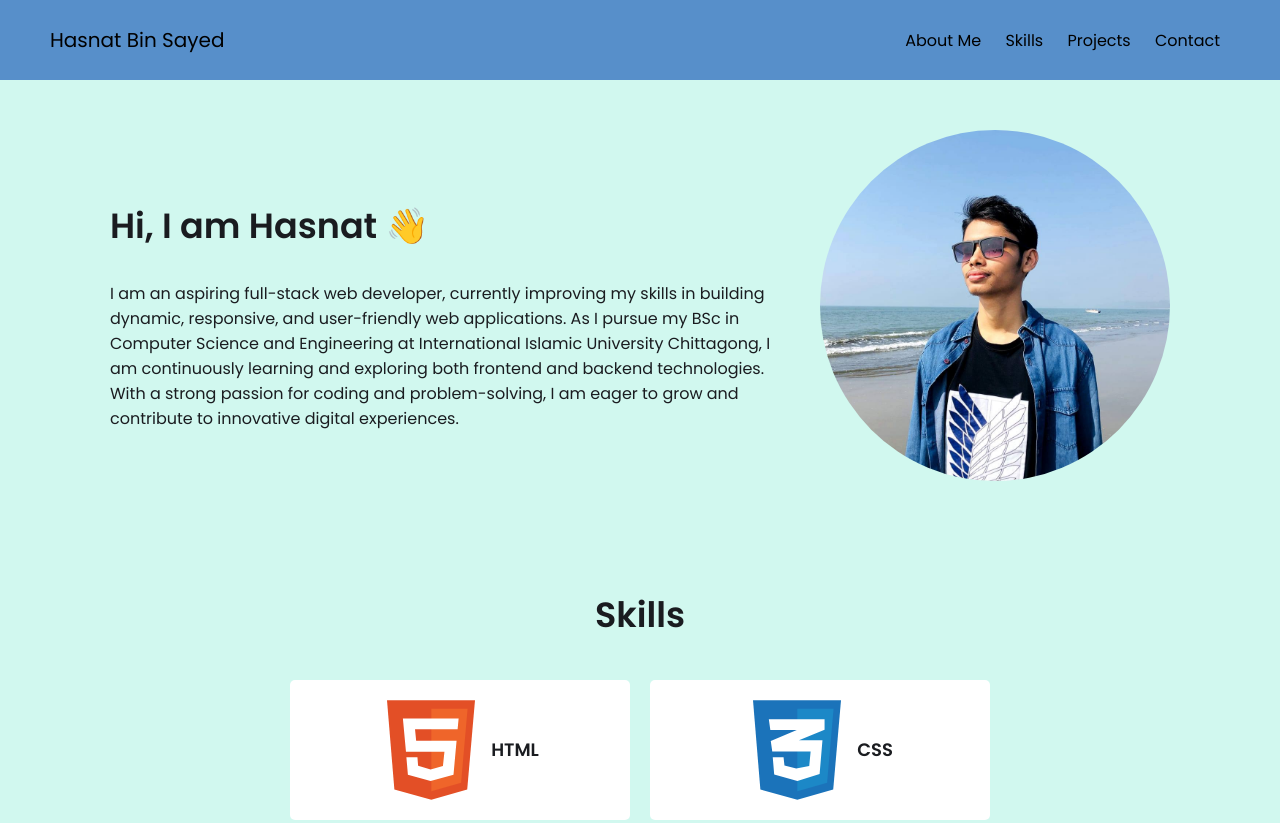
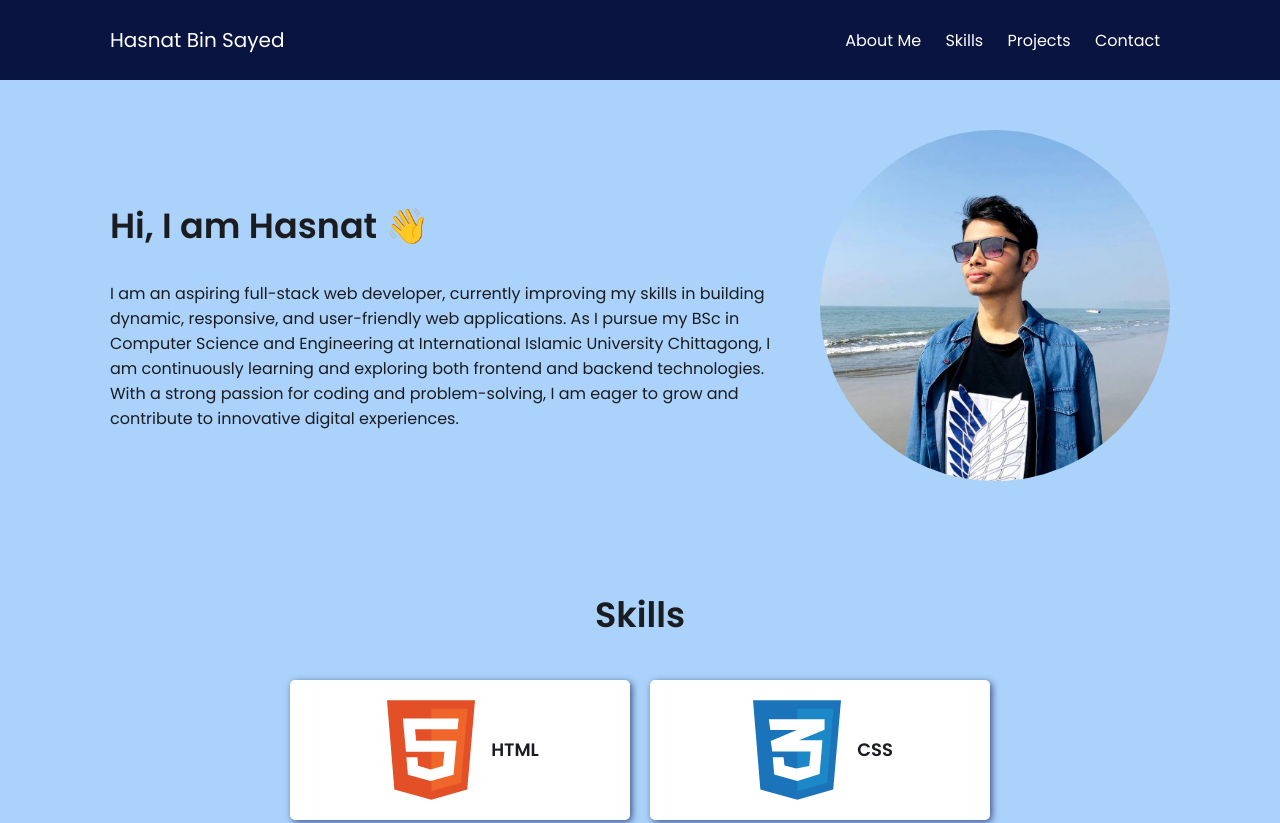
Before and after one commit to Hasnat-Sayed/portfolio, a plain HTML site: page index.html in a window 1280 px wide. Shown: the top 823 px of the page. Drawn offline with Linux system fonts and the light colour scheme.

Commit message:
some styling changes

```diff
--- a/styles.css
+++ b/styles.css
@@ -3,31 +3,31 @@ body {
     box-sizing: border-box;
     margin: 0;
     padding: 0;
-    background-color: #D1F8EF;
+    background-color: #ABD2FA;
     color: #1a1c20;
 }
 
 /*navbar*/
 
 nav{
-    background-color: #578FCA;
+    background-color: #091540;
     display: flex;
     justify-content: space-between;
     align-items: center;
-    padding: 0 50px;
+    padding: 0 110px;
     height: 80px;
 }
 
 nav .left a {
     text-decoration: none;
-    color: #000000;
+    color: white;
     font-size: 20px;
     font-weight: 500;
   }
 
   nav .right a {
     text-decoration: none;
-    color: #000000;
+    color: white;
     margin: 0 10px;
   }
 
@@ -80,7 +80,8 @@ nav .left a {
     margin: 10px;
     border: 2px solid none;
     border-radius: 5px;
-    background-color: white
+    background-color: white;
+    box-shadow: 2px 2px 7px #3D518C;
 }
 
 .skills .cells .cell span{
@@ -105,7 +106,7 @@ nav .left a {
     display: flex;
     padding: 0 110px;
     justify-content: space-evenly;
-    gap: 20px;
+    gap: 25px;
 }
 
 .box {
@@ -113,13 +114,16 @@ nav .left a {
     margin-top: 15px;
     width: 33%;
     height: 450px;
-    background-color: #a0cefe;
+    background-color: #7692FF;
+    border-radius: 5px;
+    box-shadow: 2px 2px 4px #3D518C;
 }
 .box .box-img{
     height: 300px;
     margin-top: 1rem;
     margin-bottom: 1rem;
     background-size: cover;
+    border-radius: 3px;
 }
 
 .box-content{
```
